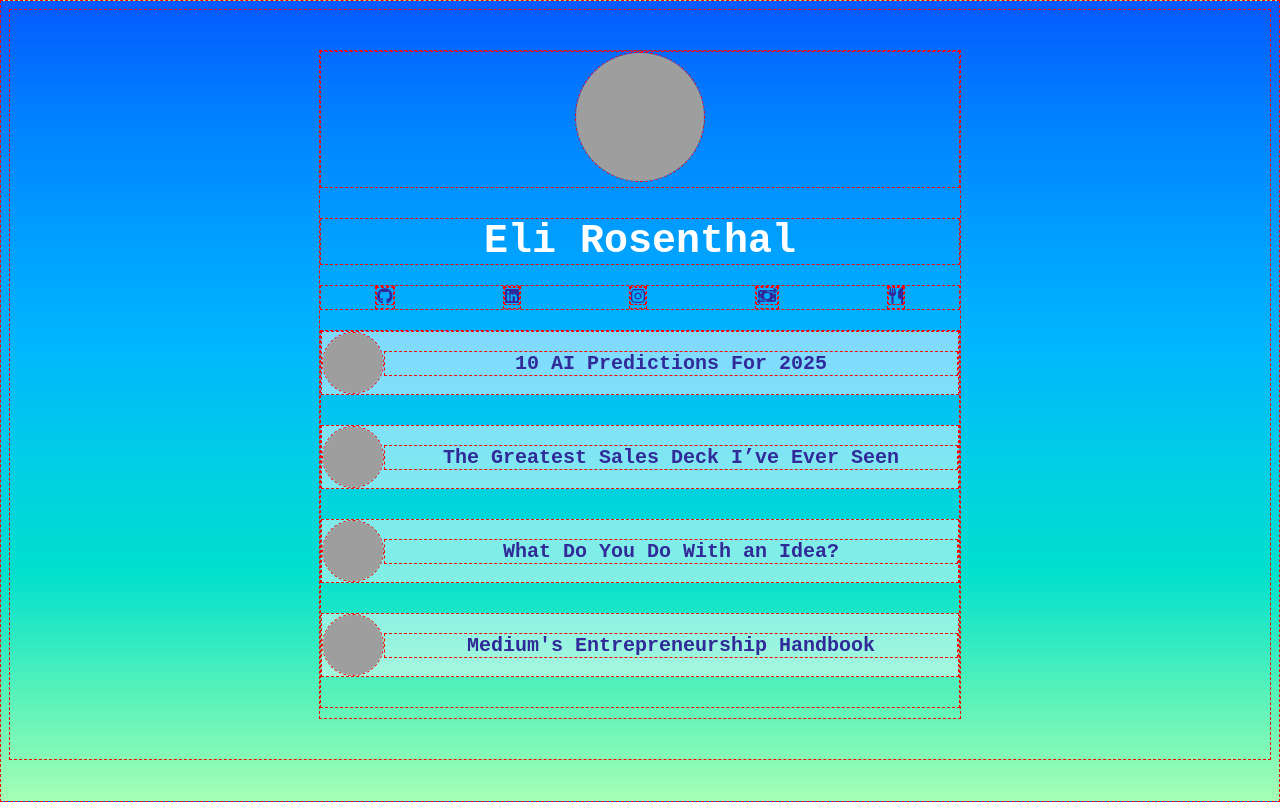
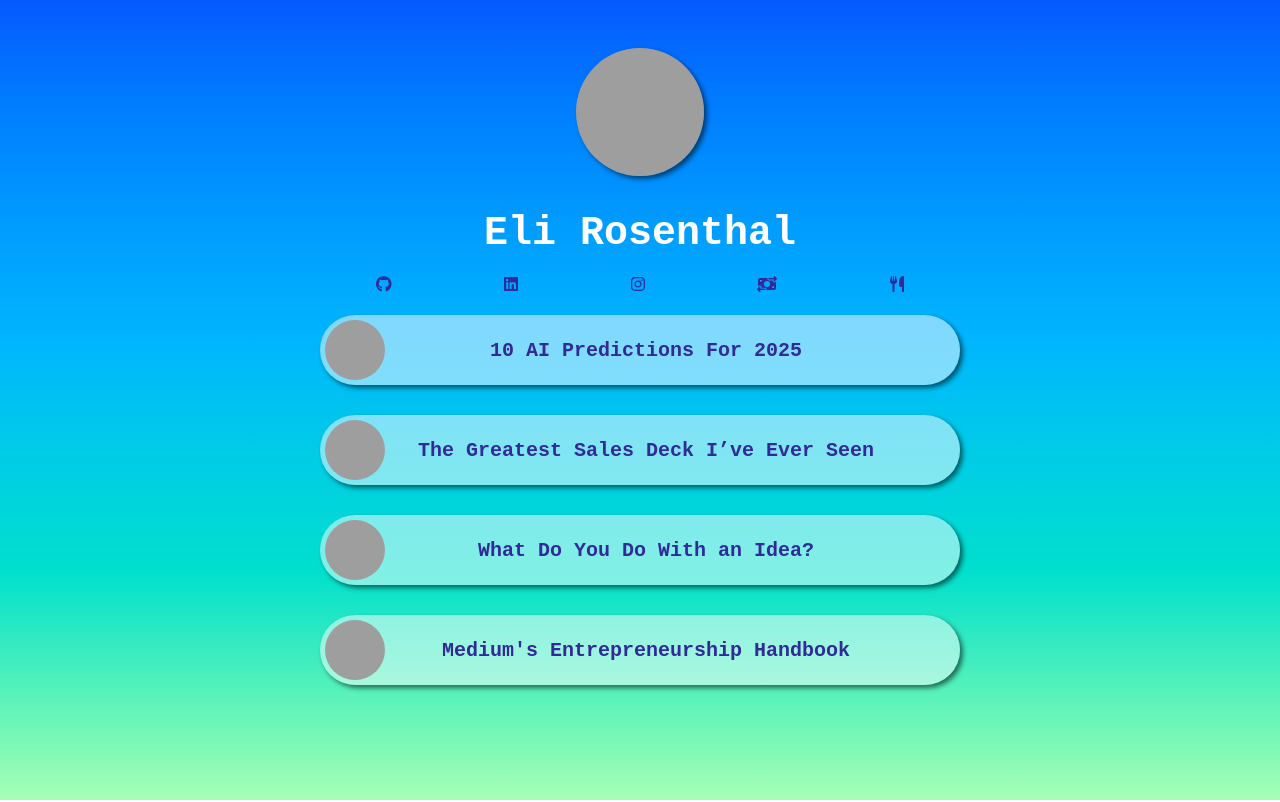
Before and after one commit to erose3/link-in-bio, a plain HTML site: page index.html in a window 1280 px wide. Drawn offline with Linux system fonts and the light colour scheme; grey boxes are pictures that could not be loaded.

Commit message:
almost done

```diff
--- a/index.html
+++ b/index.html
@@ -25,9 +25,6 @@
         text-decoration: none
         }
 
-      * {
-      border: 1px red dashed;
-    }
         .main-container {
           max-width: 640px;
           margin: auto;
@@ -36,13 +33,15 @@
         .image-row {
           text-align: center;
           margin-bottom: 30px
+
         }
 
         .avatar-image{
           width: 128px;
           height: 128px;
           object-fit: cover;
-          border-radius: 128px
+          border-radius: 128px;
+          box-shadow: 3px 3px 5px 0px rgba(0,0,0,0.55);
         }
         .name-row {
           font-size: 40px;
@@ -79,7 +78,11 @@
           margin-bottom: 30px;
           display: flex;
           align-items: center;
-          font-weight: 900
+          font-weight: 900;
+          border-radius: 1000px;
+          padding: 5px;
+          padding-right: 53px;
+          box-shadow: 3px 3px 5px 0px rgba(0,0,0,0.55);
         }
 
         .link-text {
```
